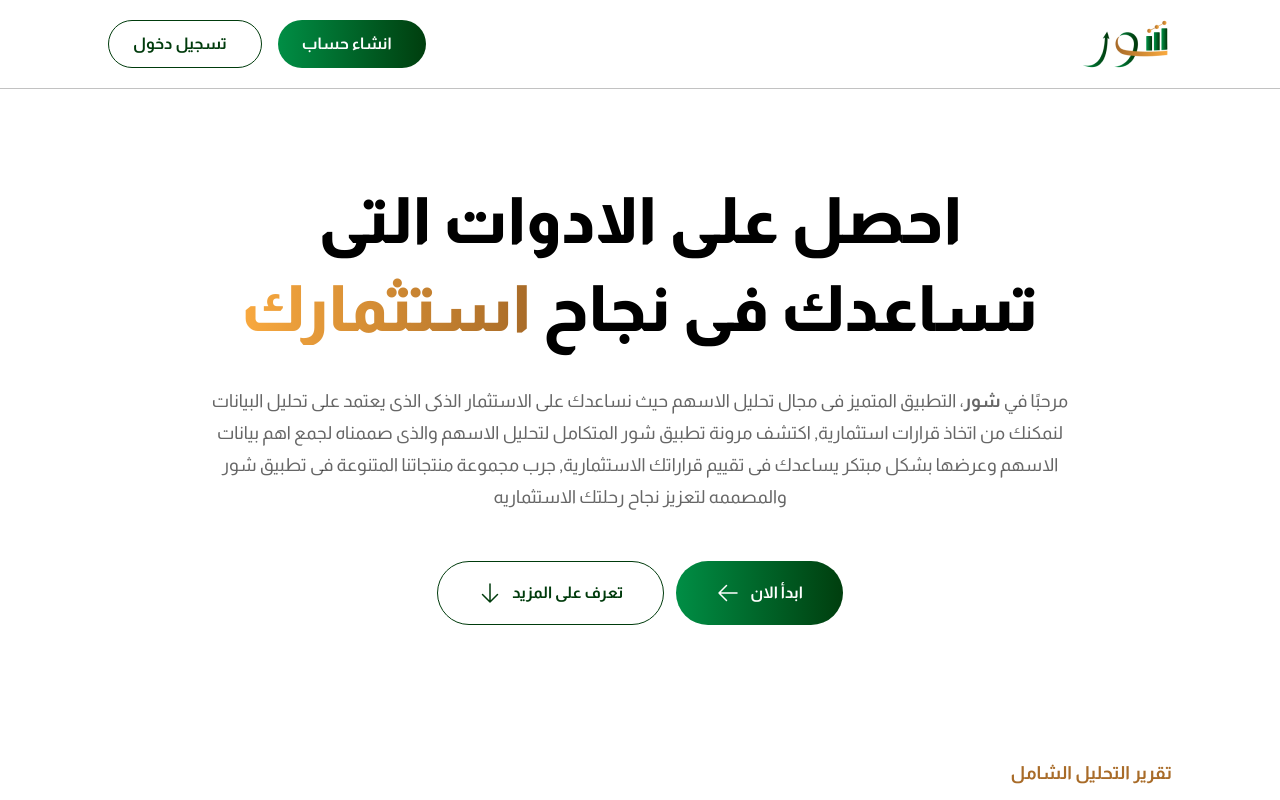
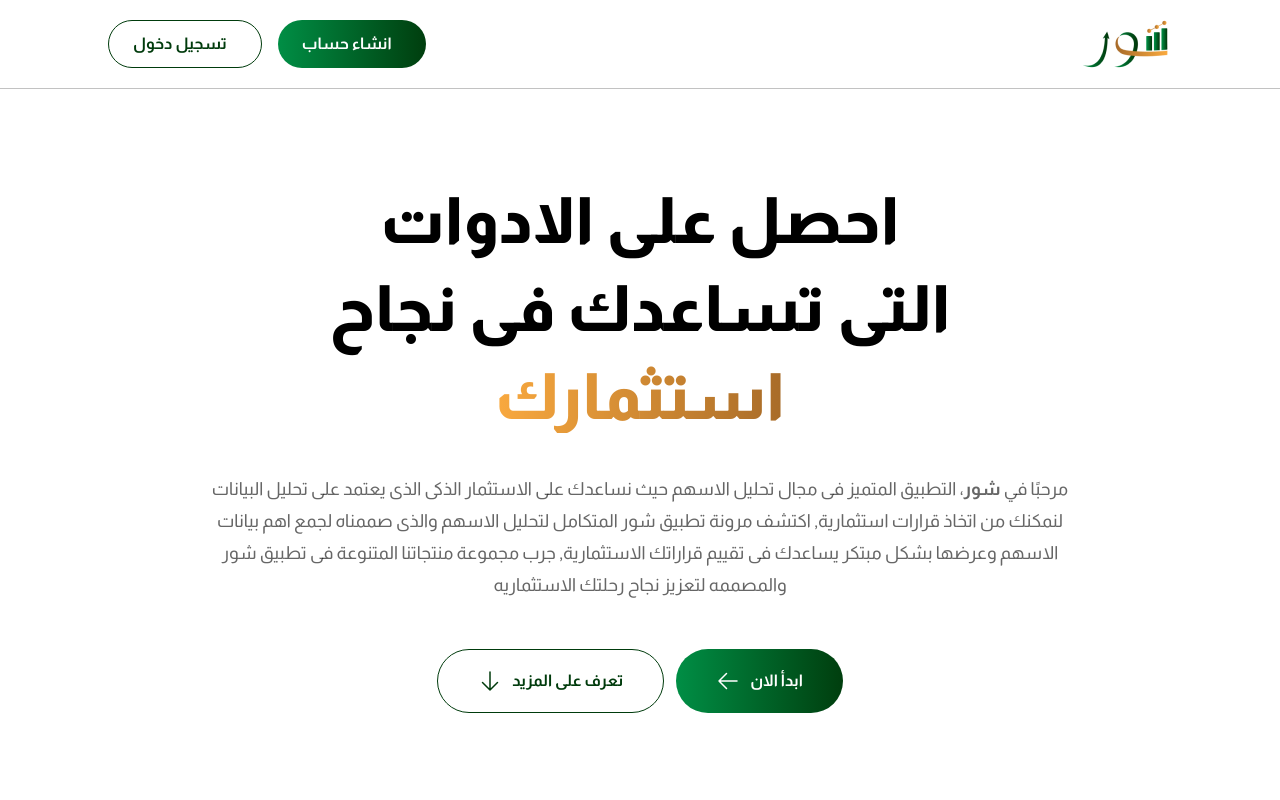
Before and after one commit to islamsayedr/shourLanding, a React (Vite) app: page / in a window 1280 px wide. Shown: the top 800 px of the page. Built offline with nearby package versions, Linux system fonts and the light colour scheme.

Commit message:
make the uptitle bigger

```diff
--- a/src/components/sections/Hero.jsx
+++ b/src/components/sections/Hero.jsx
@@ -4,7 +4,7 @@ export default function Hero() {
   return (
     <section className="hero">
       <div className="content">
-        <h1>احصل على الادوات التى تساعدك فى نجاح <span>استثمارك</span></h1>
+        <h1>احصل على الادوات<br/> التى تساعدك فى نجاح <span>استثمارك</span></h1>
         <p>
           مرحبًا في <b>شور</b>، التطبيق المتميز فى مجال تحليل الاسهم حيث نساعدك على
           الاستثمار الذكى الذى يعتمد على تحليل البيانات لنمكنك من اتخاذ قرارات
--- a/src/index.css
+++ b/src/index.css
@@ -147,9 +147,9 @@ section.value .content .text .head {
 
 section.value .content .text .head span {
   color: var(--goldDark);
-  font-size: 18px;
-  font-weight: 700;
-  line-height: 24px;
+  font-size: 24px; /* uptitle*/
+  font-weight: 400;
+  line-height: 40px;
 }
 
 section.value .content .text .head h2 {
```
